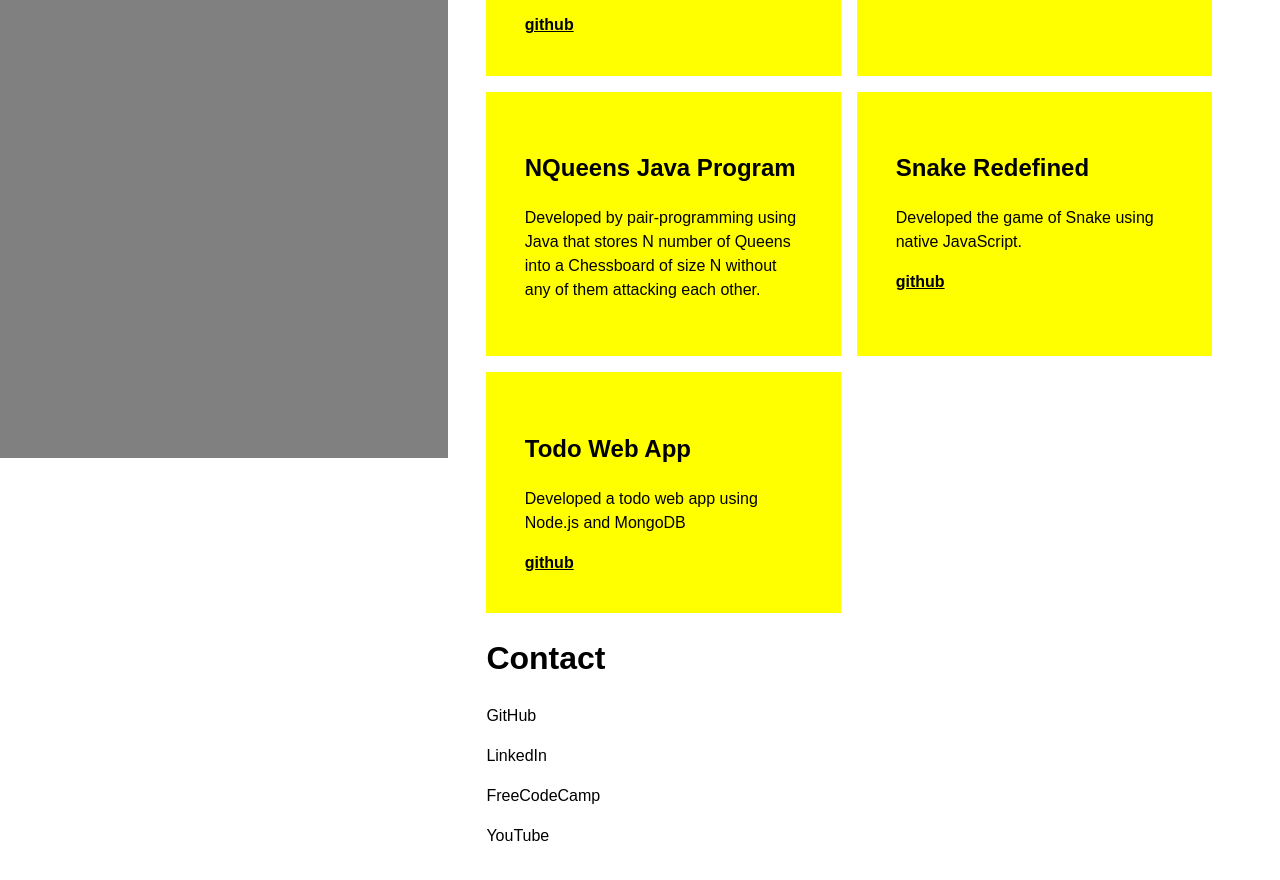
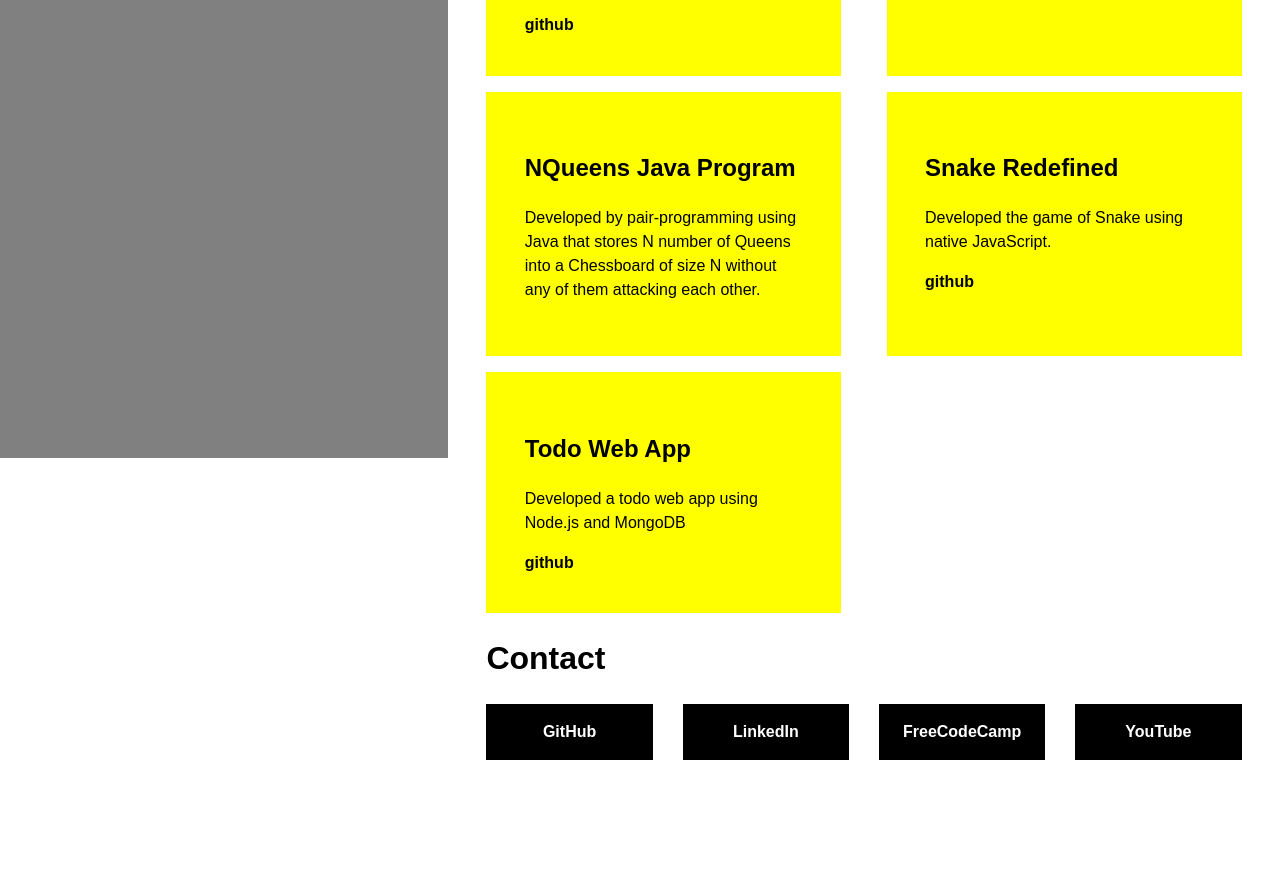
Before and after one commit to VVNoodle/VVNoodle.github.io, a plain HTML site: page index.html in a window 1280 px wide. Shown: the part 342-1222 px from the top of the page. After the commit the page ends 1140 px from the top, so only its background shows below. Drawn offline with Linux system fonts and the light colour scheme.

Commit message:
worked on contacts section, now bottons are clickable to link, haven't made it responsive yet

```diff
--- a/index.html
+++ b/index.html
@@ -54,20 +54,20 @@
                     <a target="_blank" href="https://github.com/VVNoodle/node-todo-api">github</a>
                 </div>
             </div>
-            <div>
-                <h1>Contact</h1>
-                <div class="pf-contact-item">
+            <h1>Contact</h1>
+            <div class="pf-contact">
+                <a target="_blank" href="https://github.com/VVNoodle" class="pf-contact-item">
                     <p>GitHub</p>
-                </div>
-                <div class="pf-contact-item">
+                </a>
+                <a target="_blank" href="https://linkedin.com/in/eganbisma" class="pf-contact-item">
                     <p>LinkedIn</p>
-                </div>
-                <div class="pf-contact-item">
+                </a>
+                <a target="_blank" href="https://www.freecodecamp.org/vvnoodle" class="pf-contact-item">
                     <p>FreeCodeCamp</p>
-                </div>
-                <div class="pf-contact-item">
+                </a>
+                <a target="_blank" href="https://www.youtube.com/channel/UCaQrvPSSGjRyrraV6E-twkg" class="pf-contact-item">
                     <p>YouTube</p>
-                </div>
+                </a>
             </div>
         </div>
     </div>
--- a/pf-flex.css
+++ b/pf-flex.css
@@ -54,9 +54,19 @@
     /* by default, flex tries to cram all items into 1 row
      if no more space, we want the item to appear in new line */
     flex-wrap: wrap;
+    justify-content: space-between;
   }
   .pf-grid-item {
     width: 47%;
-    margin-right: 1rem;
+  }
+
+  .pf-contact {
+    display: flex;
+    flex-wrap: wrap;
+    justify-content: space-between;
+  }
+
+  .pf-contact-item {
+    width: 13vw;
   }
 }
--- a/style.css
+++ b/style.css
@@ -19,6 +19,7 @@ body {
 a {
   color: inherit;
   font-weight: bold;
+  text-decoration: none;
 }
 
 .pf-sidebar {
@@ -33,3 +34,9 @@ a {
   background-color: yellow;
   padding: 3vw;
 }
+
+.pf-contact-item {
+  background-color: black;
+  color: white;
+  text-align: center;
+}
```
